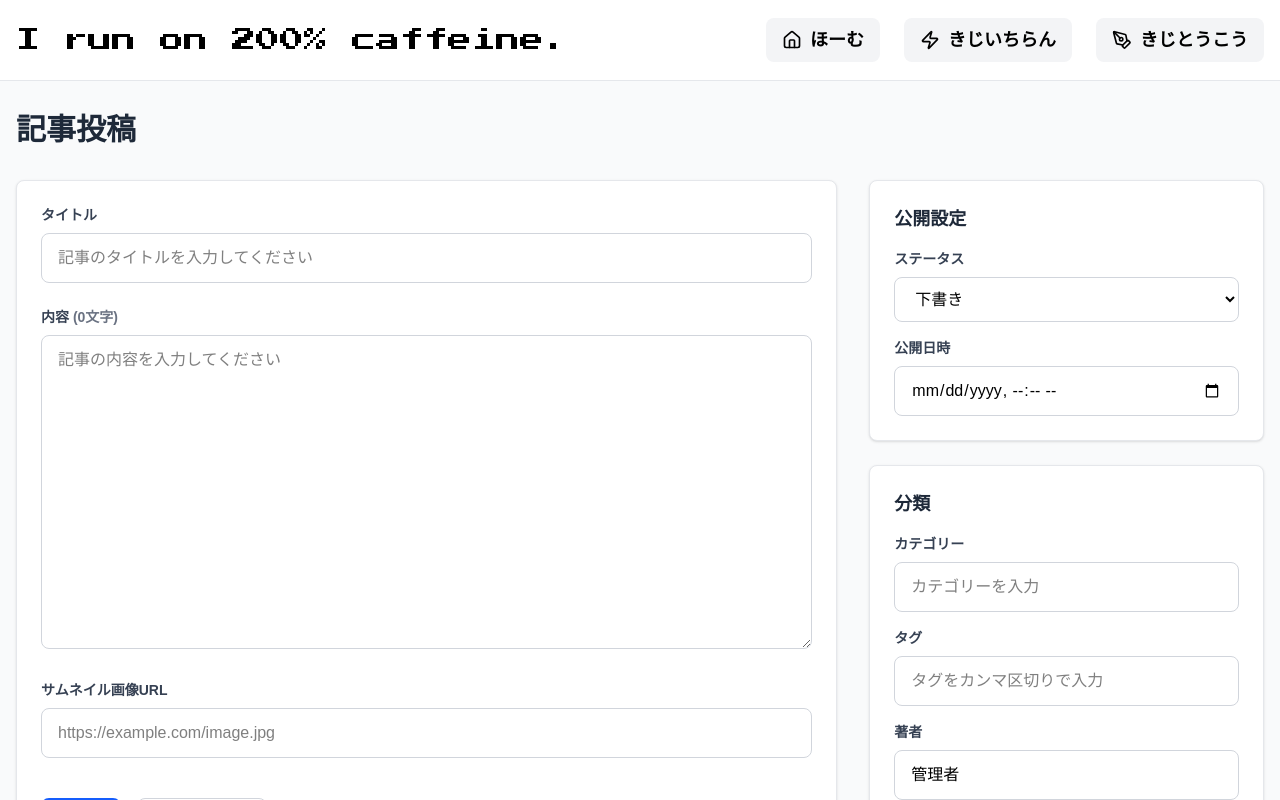
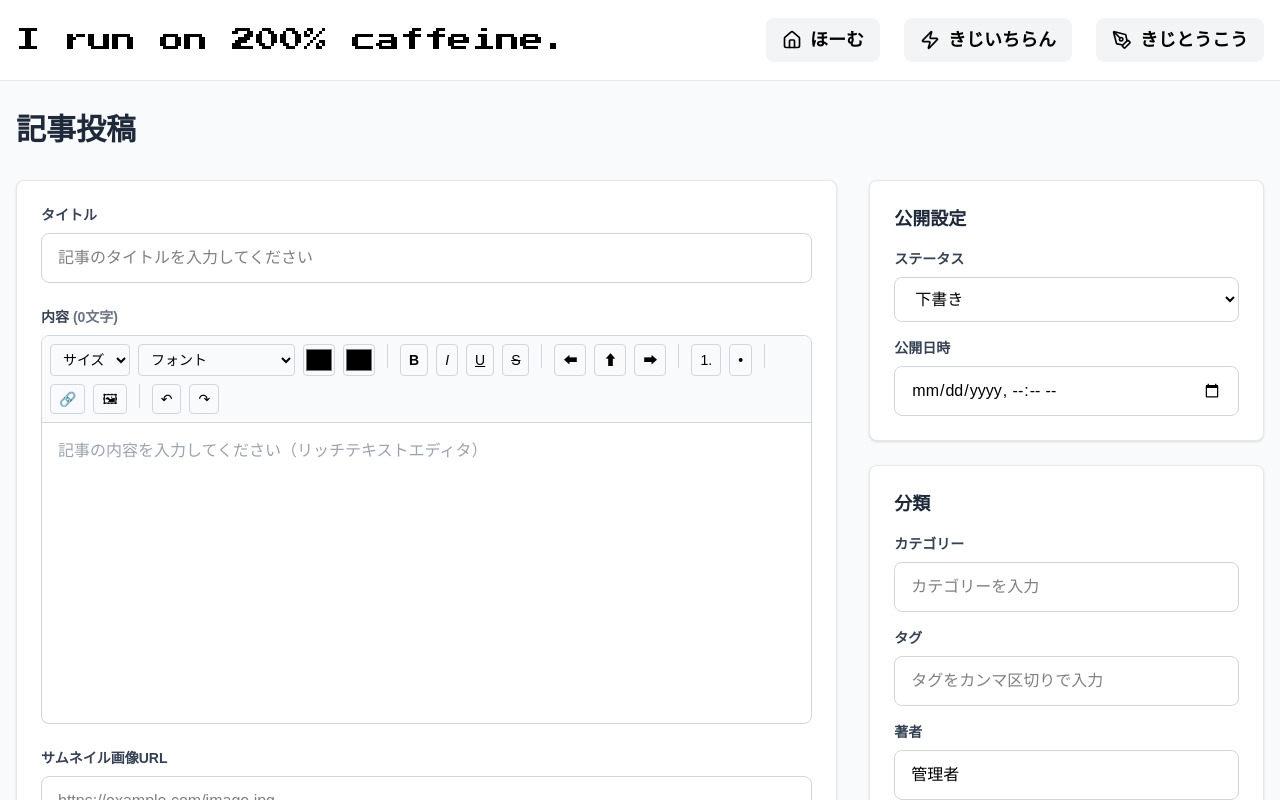
Before and after one commit to yuinukai/iro_ni_ikiru, a Next.js app: page /admin/simple-production in a window 1280 px wide. Shown: the top 800 px of the page. Built offline with nearby package versions, Linux system fonts and the light colour scheme.

Commit message:
Add rich text editor with font, color, and size controls

```diff
--- a/src/app/admin/simple-production/page.tsx
+++ b/src/app/admin/simple-production/page.tsx
@@ -3,6 +3,7 @@
 import { useState, useEffect } from 'react';
 import { motion } from 'framer-motion';
 import Navigation from '@/components/Navigation';
+import RichTextEditor from '@/components/RichTextEditor';
 
 export default function SimpleProductionAdminPage() {
   const [title, setTitle] = useState('');
@@ -18,9 +19,10 @@ export default function SimpleProductionAdminPage() {
   const [messageType, setMessageType] = useState<'success' | 'error'>('success');
   const [charCount, setCharCount] = useState(0);
 
-  // 文字数カウンター
+  // 文字数カウンター（HTMLタグを除いたテキスト）
   useEffect(() => {
-    setCharCount(content.length);
+    const textContent = content.replace(/<[^>]*>/g, '').replace(/&nbsp;/g, ' ').trim();
+    setCharCount(textContent.length);
   }, [content]);
 
   const handleSubmit = async (e: React.FormEvent) => {
@@ -164,12 +166,10 @@ export default function SimpleProductionAdminPage() {
                     <label className="block text-sm font-semibold text-gray-700 mb-2">
                       内容 <span className="text-gray-500">({charCount}文字)</span>
                     </label>
-                    <textarea
+                    <RichTextEditor
                       value={content}
-                      onChange={(e) => setContent(e.target.value)}
-                      rows={12}
-                      className="w-full px-4 py-3 border border-gray-300 rounded-lg focus:ring-2 focus:ring-blue-500 focus:border-transparent"
-                      placeholder="記事の内容を入力してください"
+                      onChange={setContent}
+                      placeholder="記事の内容を入力してください（リッチテキストエディタ）"
                     />
                   </div>
 
--- /dev/null
+++ b/src/components/RichTextEditor.tsx
@@ -0,0 +1,244 @@
+'use client';
+
+import { useState, useRef } from 'react';
+
+interface RichTextEditorProps {
+  value: string;
+  onChange: (value: string) => void;
+  placeholder?: string;
+}
+
+export default function RichTextEditor({ value, onChange, placeholder }: RichTextEditorProps) {
+  const editorRef = useRef<HTMLDivElement>(null);
+
+  const execCommand = (command: string, value?: string) => {
+    document.execCommand(command, false, value);
+    editorRef.current?.focus();
+    updateContent();
+  };
+
+  const updateContent = () => {
+    if (editorRef.current) {
+      onChange(editorRef.current.innerHTML);
+    }
+  };
+
+  const handlePaste = (e: React.ClipboardEvent) => {
+    e.preventDefault();
+    const text = e.clipboardData.getData('text/plain');
+    document.execCommand('insertText', false, text);
+    updateContent();
+  };
+
+  return (
+    <div className="border border-gray-300 rounded-lg overflow-hidden">
+      {/* ツールバー */}
+      <div className="bg-gray-50 border-b border-gray-300 p-2 flex flex-wrap gap-2">
+        {/* フォントサイズ */}
+        <select
+          onChange={(e) => execCommand('fontSize', e.target.value)}
+          className="px-2 py-1 border border-gray-300 rounded text-sm"
+        >
+          <option value="">サイズ</option>
+          <option value="1">8px</option>
+          <option value="2">10px</option>
+          <option value="3">12px</option>
+          <option value="4">14px</option>
+          <option value="5">18px</option>
+          <option value="6">24px</option>
+          <option value="7">36px</option>
+        </select>
+
+        {/* フォントファミリー */}
+        <select
+          onChange={(e) => execCommand('fontName', e.target.value)}
+          className="px-2 py-1 border border-gray-300 rounded text-sm"
+        >
+          <option value="">フォント</option>
+          <option value="Arial">Arial</option>
+          <option value="Helvetica">Helvetica</option>
+          <option value="Times New Roman">Times New Roman</option>
+          <option value="Georgia">Georgia</option>
+          <option value="Verdana">Verdana</option>
+          <option value="Courier New">Courier New</option>
+          <option value="Impact">Impact</option>
+          <option value="Comic Sans MS">Comic Sans MS</option>
+        </select>
+
+        {/* 文字色 */}
+        <input
+          type="color"
+          onChange={(e) => execCommand('foreColor', e.target.value)}
+          className="w-8 h-8 border border-gray-300 rounded cursor-pointer"
+          title="文字色"
+        />
+
+        {/* 背景色 */}
+        <input
+          type="color"
+          onChange={(e) => execCommand('backColor', e.target.value)}
+          className="w-8 h-8 border border-gray-300 rounded cursor-pointer"
+          title="背景色"
+        />
+
+        {/* 区切り線 */}
+        <div className="w-px h-6 bg-gray-300 mx-1"></div>
+
+        {/* 太字 */}
+        <button
+          onClick={() => execCommand('bold')}
+          className="px-2 py-1 border border-gray-300 rounded text-sm font-bold hover:bg-gray-200"
+          title="太字"
+        >
+          B
+        </button>
+
+        {/* 斜体 */}
+        <button
+          onClick={() => execCommand('italic')}
+          className="px-2 py-1 border border-gray-300 rounded text-sm italic hover:bg-gray-200"
+          title="斜体"
+        >
+          I
+        </button>
+
+        {/* 下線 */}
+        <button
+          onClick={() => execCommand('underline')}
+          className="px-2 py-1 border border-gray-300 rounded text-sm underline hover:bg-gray-200"
+          title="下線"
+        >
+          U
+        </button>
+
+        {/* 取り消し線 */}
+        <button
+          onClick={() => execCommand('strikeThrough')}
+          className="px-2 py-1 border border-gray-300 rounded text-sm line-through hover:bg-gray-200"
+          title="取り消し線"
+        >
+          S
+        </button>
+
+        {/* 区切り線 */}
+        <div className="w-px h-6 bg-gray-300 mx-1"></div>
+
+        {/* 左寄せ */}
+        <button
+          onClick={() => execCommand('justifyLeft')}
+          className="px-2 py-1 border border-gray-300 rounded text-sm hover:bg-gray-200"
+          title="左寄せ"
+        >
+          ⬅
+        </button>
+
+        {/* 中央寄せ */}
+        <button
+          onClick={() => execCommand('justifyCenter')}
+          className="px-2 py-1 border border-gray-300 rounded text-sm hover:bg-gray-200"
+          title="中央寄せ"
+        >
+          ⬆
+        </button>
+
+        {/* 右寄せ */}
+        <button
+          onClick={() => execCommand('justifyRight')}
+          className="px-2 py-1 border border-gray-300 rounded text-sm hover:bg-gray-200"
+          title="右寄せ"
+        >
+          ➡
+        </button>
+
+        {/* 区切り線 */}
+        <div className="w-px h-6 bg-gray-300 mx-1"></div>
+
+        {/* 番号付きリスト */}
+        <button
+          onClick={() => execCommand('insertOrderedList')}
+          className="px-2 py-1 border border-gray-300 rounded text-sm hover:bg-gray-200"
+          title="番号付きリスト"
+        >
+          1.
+        </button>
+
+        {/* 箇条書きリスト */}
+        <button
+          onClick={() => execCommand('insertUnorderedList')}
+          className="px-2 py-1 border border-gray-300 rounded text-sm hover:bg-gray-200"
+          title="箇条書きリスト"
+        >
+          •
+        </button>
+
+        {/* 区切り線 */}
+        <div className="w-px h-6 bg-gray-300 mx-1"></div>
+
+        {/* リンク挿入 */}
+        <button
+          onClick={() => {
+            const url = prompt('URLを入力してください:');
+            if (url) execCommand('createLink', url);
+          }}
+          className="px-2 py-1 border border-gray-300 rounded text-sm hover:bg-gray-200"
+          title="リンク挿入"
+        >
+          🔗
+        </button>
+
+        {/* 画像挿入 */}
+        <button
+          onClick={() => {
+            const url = prompt('画像URLを入力してください:');
+            if (url) execCommand('insertImage', url);
+          }}
+          className="px-2 py-1 border border-gray-300 rounded text-sm hover:bg-gray-200"
+          title="画像挿入"
+        >
+          🖼
+        </button>
+
+        {/* 区切り線 */}
+        <div className="w-px h-6 bg-gray-300 mx-1"></div>
+
+        {/* 元に戻す */}
+        <button
+          onClick={() => execCommand('undo')}
+          className="px-2 py-1 border border-gray-300 rounded text-sm hover:bg-gray-200"
+          title="元に戻す"
+        >
+          ↶
+        </button>
+
+        {/* やり直し */}
+        <button
+          onClick={() => execCommand('redo')}
+          className="px-2 py-1 border border-gray-300 rounded text-sm hover:bg-gray-200"
+          title="やり直し"
+        >
+          ↷
+        </button>
+      </div>
+
+      {/* エディタエリア */}
+      <div
+        ref={editorRef}
+        contentEditable
+        onInput={updateContent}
+        onPaste={handlePaste}
+        className="min-h-[300px] p-4 focus:outline-none"
+        style={{ minHeight: '300px' }}
+        dangerouslySetInnerHTML={{ __html: value }}
+        data-placeholder={placeholder}
+      />
+
+      <style jsx>{`
+        [contenteditable]:empty:before {
+          content: attr(data-placeholder);
+          color: #9ca3af;
+          pointer-events: none;
+        }
+      `}</style>
+    </div>
+  );
+}
```
